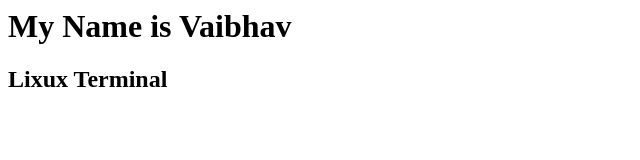
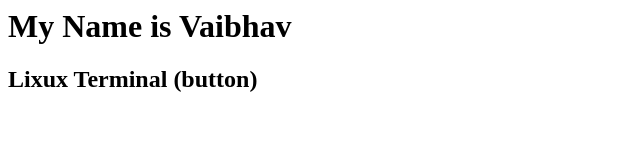
Before and after one commit to vaibhavgurav341-ops/LocalRepo, a plain HTML site: page index.html in a window 1280 px wide. Shown: the whole page, without its empty margins (0-640 px from the left). Drawn offline with Linux system fonts and the light colour scheme.

```diff
--- a/index.html
+++ b/index.html
@@ -2,7 +2,7 @@
 	 <head>
 		 <body>
 			 <h1>My Name is Vaibhav </h1>
-			 <h2>Lixux Terminal </h2>
+			 <h2>Lixux Terminal (button) </h2>
 		 </body>
 	 </head>
 
```
